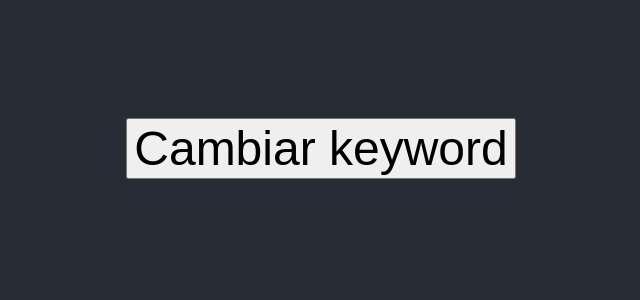
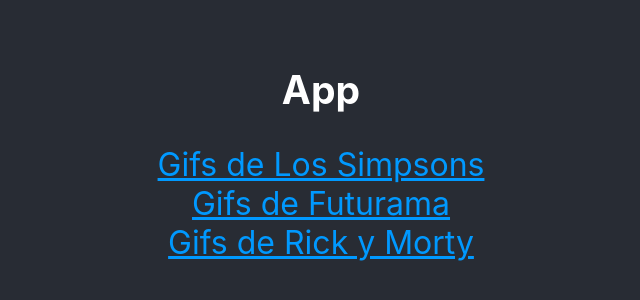
Before and after one commit to Ivanlopez-dev/giphy-clone, a React (Create React App) app: page / in a window 1280 px wide. Shown: the part 268-568 px from the top of the page, without its empty margins (319-959 px from the left). Built offline with nearby package versions, Linux system fonts and the light colour scheme; no server answers.

Commit message:
Add: React wouter
Better performance with wouter, making SPA.

```diff
--- a/src/App.css
+++ b/src/App.css
@@ -17,3 +17,8 @@
 button {
   font-size: 48px;
 }
+
+a {
+  color: #09f;
+  font-size: 32px;
+}
--- a/src/App.js
+++ b/src/App.js
@@ -1,15 +1,21 @@
-import React, { useState } from 'react'
+import React from 'react'
 import './App.css'
 import ListOfGifs from './components/ListOfGifs'
 
+import { Link, Route } from 'wouter'
+
 export default function App() {
-  const [keyword, setKeyword] = useState('panda')
-
   return (
     <div className='App'>
       <section className='App-content'>
-        <button onClick={() => setKeyword('mapache')}>Cambiar keyword</button>
-        <ListOfGifs keyword={keyword} />
+        <h1>App</h1>
+        <Link to='/gif/simpsons'>Gifs de Los Simpsons</Link>
+        <Link to='/gif/futurama'>Gifs de Futurama</Link>
+        <Link to='/gif/rick'>Gifs de Rick y Morty</Link>
+        <Route
+          component={ListOfGifs}
+          path='/gif/:keyword'
+        />
       </section>
     </div>
   )
--- a/src/components/ListOfGifs.js
+++ b/src/components/ListOfGifs.js
@@ -2,7 +2,8 @@
 import Gif from './Gif'
 import getGifs from '../services/getGifs'
 
-export default function ListOfGifs({ keyword }) {
+export default function ListOfGifs({ params }) {
+  const { keyword } = params
   const [gifs, setGifs] = useState([])
 
   useEffect(
@@ -12,12 +13,16 @@
     [keyword]
   )
 
-  return gifs.map(({ id, title, url }) => (
+  return (
+    <div>
+      {gifs.map(({ id, title, url }) => (
         <Gif
           key={id}
           id={id}
           title={title}
           url={url}
         />
-  ))
+      ))}
+    </div>
+  )
 }
```
Lines whose indentation alone changed are shown as unchanged.
